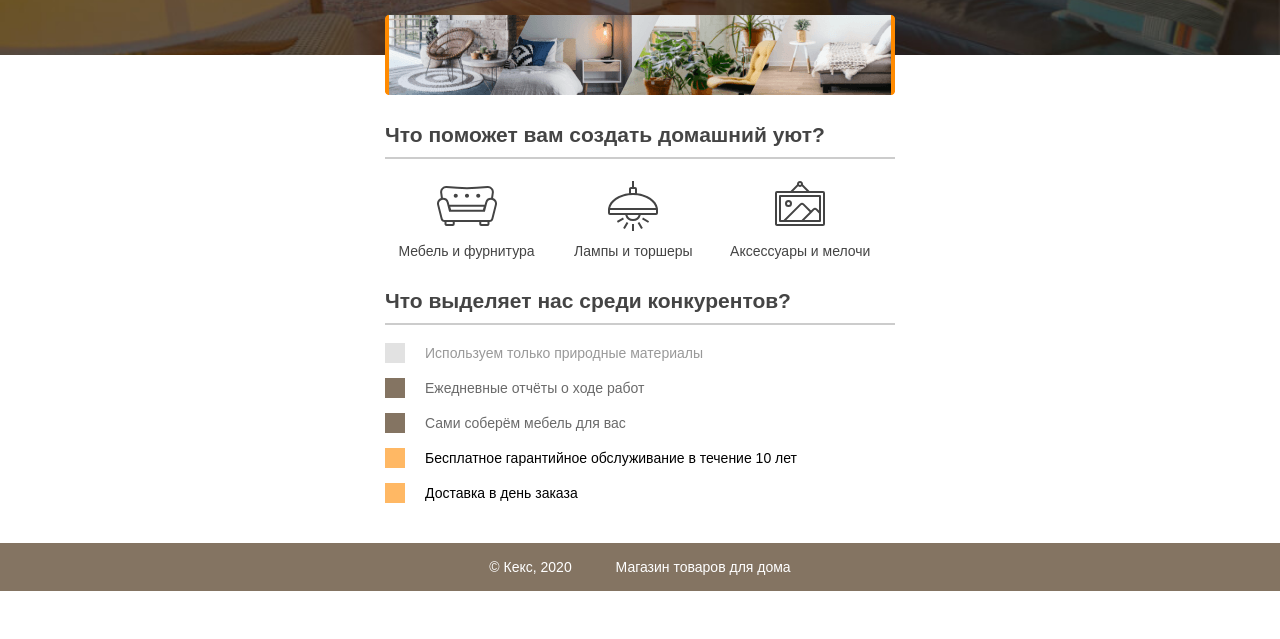
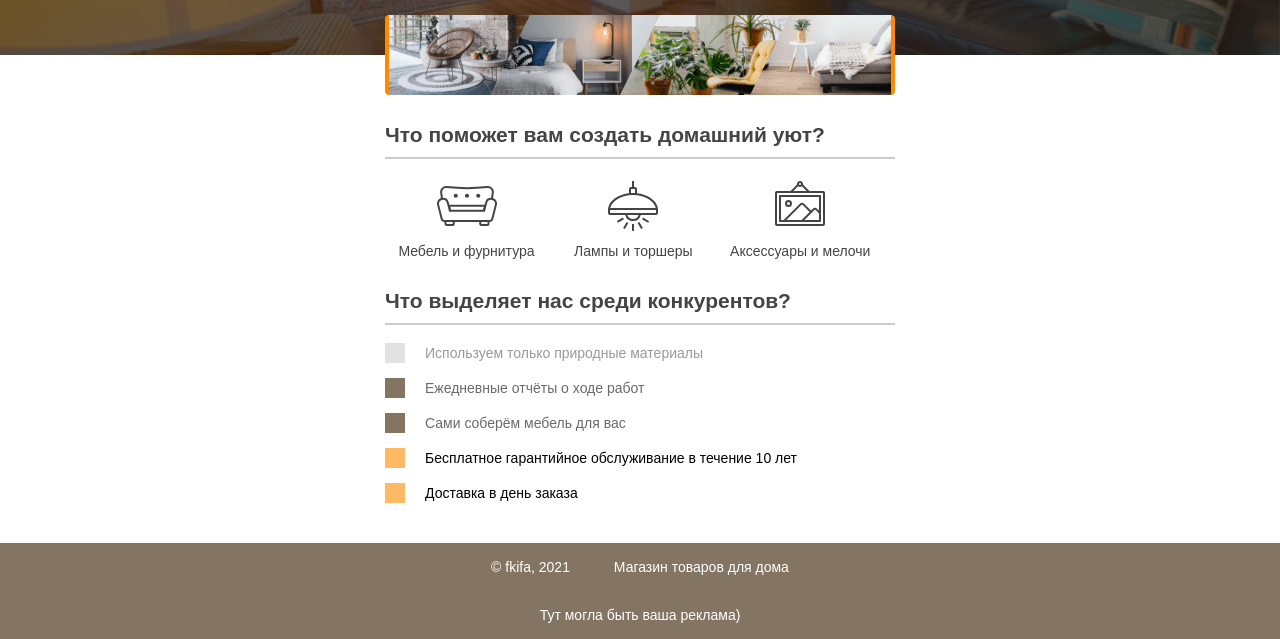
Before and after one commit to fkifa/my-site, a plain HTML site: page source/project1/index.html in a window 1280 px wide. Shown: the part 161-800 px from the top of the page. Drawn offline with Linux system fonts and the light colour scheme.

Commit message:
коррекция 1 примера

```diff
--- a/source/project1/index.html
+++ b/source/project1/index.html
@@ -34,8 +34,9 @@
 
     <footer class="site-footer">
       <div class="container">
-        <p>© Кекс, 2020</p>
+        <p>© fkifa, 2021</p>
         <p>Магазин товаров для дома</p>
+        <p>Тут могла быть ваша реклама)</p>
       </div>
     </footer>
   </body>
```
